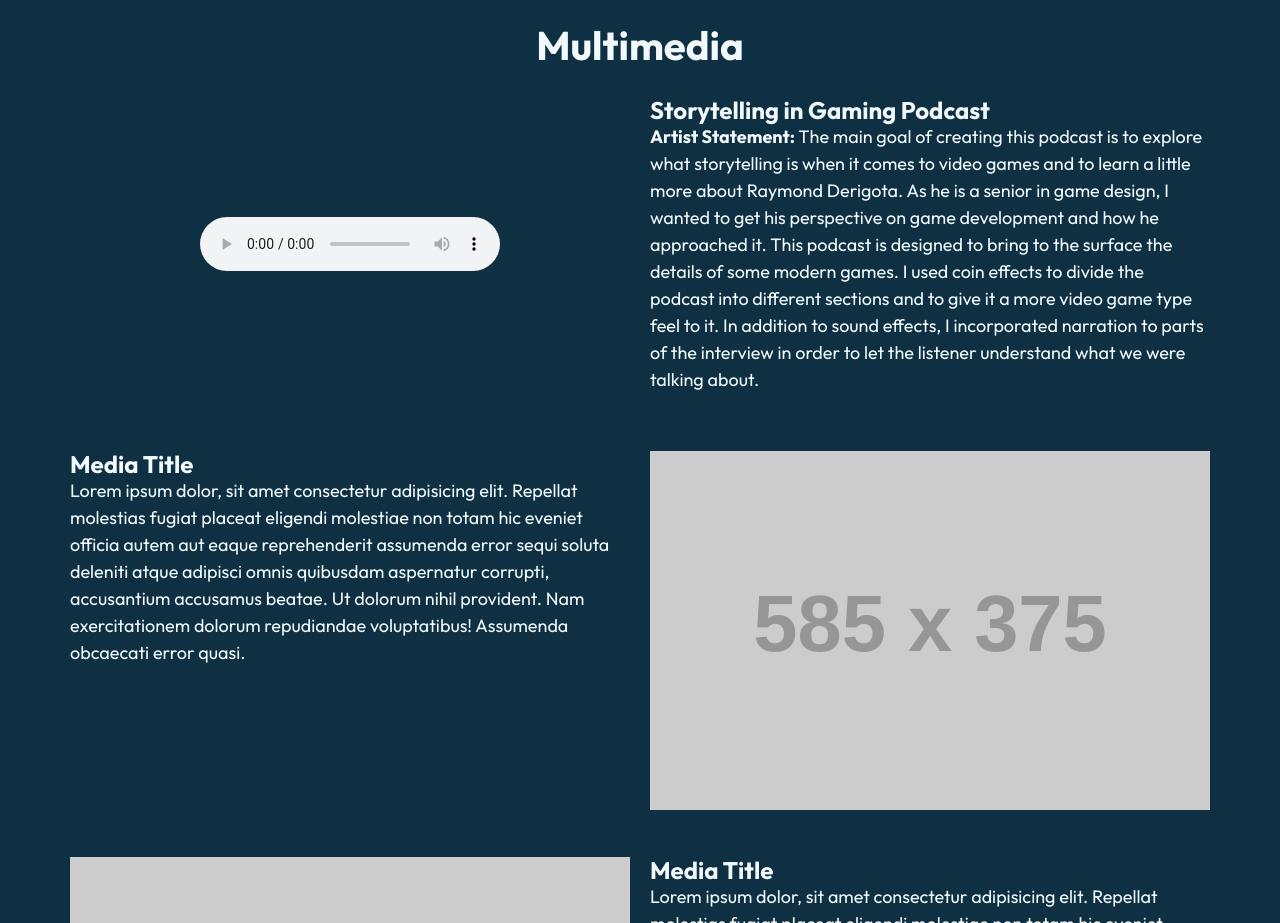
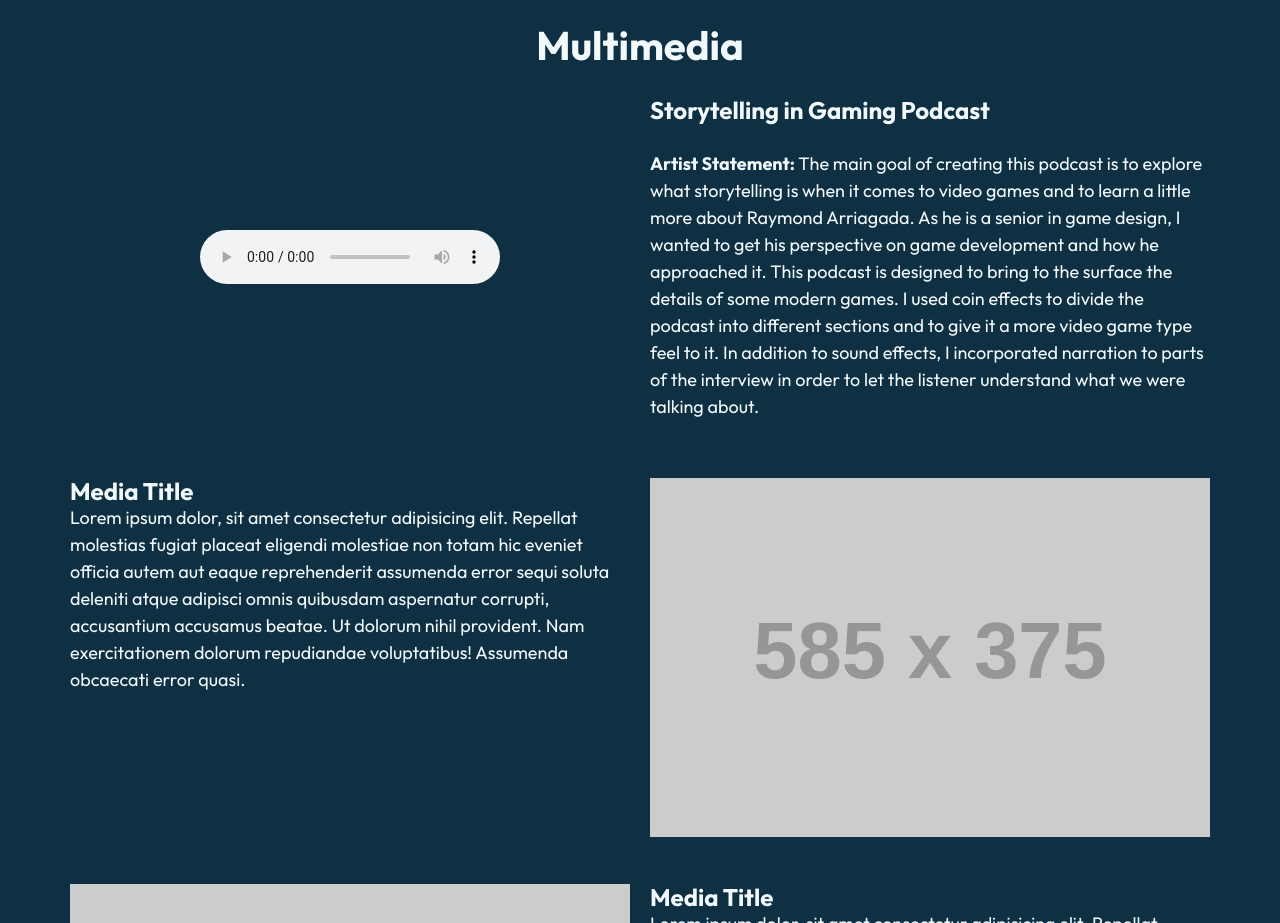
Before and after one commit to Abe-54/Personal-Website, a plain HTML site: page index.html in a window 1280 px wide. Shown: the part 2437-3360 px from the top of the page. Drawn offline with nearby package versions, Linux system fonts and the light colour scheme; placeholder pictures from the web are drawn by us.

Commit message:
Fixed Raymond's last name

```diff
--- a/index.html
+++ b/index.html
@@ -17,7 +17,7 @@
     rel="stylesheet">
   <link rel="stylesheet" href="https://cdn.jsdelivr.net/gh/devicons/devicon@v2.15.1/devicon.min.css" />
   <link rel="stylesheet" href="css/styles.css" />
-  <link rel="icon" type="image/x-icon" href="/images/Abraham_Favicon.png"/>
+  <link rel="icon" type="image/x-icon" href="/images/Abraham_Favicon.png" />
   <title>Abraham Rubio</title>
 </head>
 
@@ -270,17 +270,21 @@
       </header>
       <article class="grid grid--1x2 media">
         <div class="media__content podcast">
-          <audio controls src="audio/podcast.mp3"/>
+          <audio controls src="audio/podcast.mp3" />
         </div>
         <div>
           <h3 class="media__heading">Storytelling in Gaming Podcast</h3>
           <p>
+            <br />
             <strong>Artist Statement:</strong> The main goal of creating this podcast is to explore what storytelling is
-            when it comes to video games and to learn a little more about Raymond Derigota.
-            As he is a senior in game design, I wanted to get his perspective on game development and how he approached it.
+            when it comes to video games and to learn a little more about Raymond Arriagada.
+            As he is a senior in game design, I wanted to get his perspective on game development and how he approached
+            it.
             This podcast is designed to bring to the surface the details of some modern games.
-            I used coin effects to divide the podcast into different sections and to give it a more video game type feel to it.
-            In addition to sound effects, I incorporated narration to parts of the interview in order to let the listener
+            I used coin effects to divide the podcast into different sections and to give it a more video game type feel
+            to it.
+            In addition to sound effects, I incorporated narration to parts of the interview in order to let the
+            listener
             understand what we were talking about.
           </p>
         </div>
```
